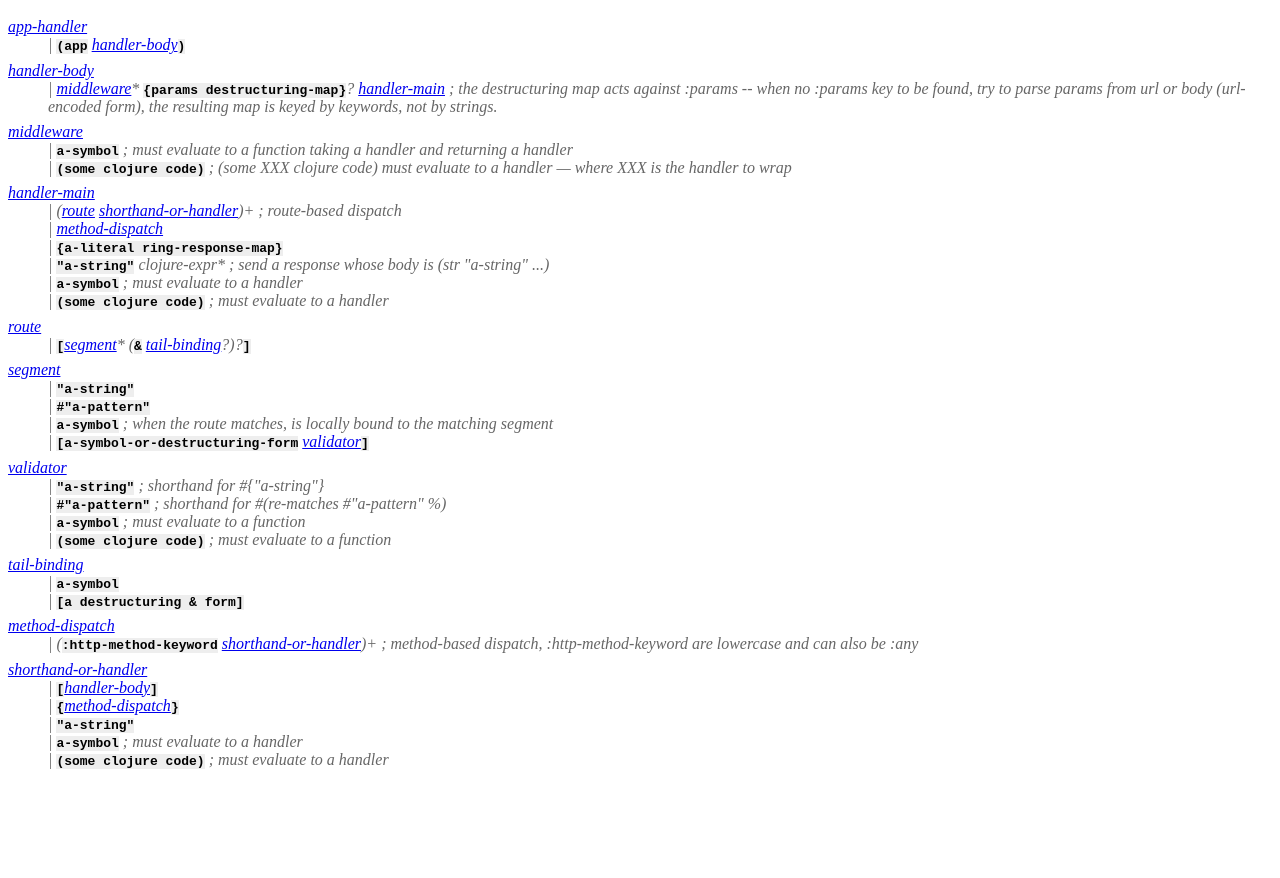
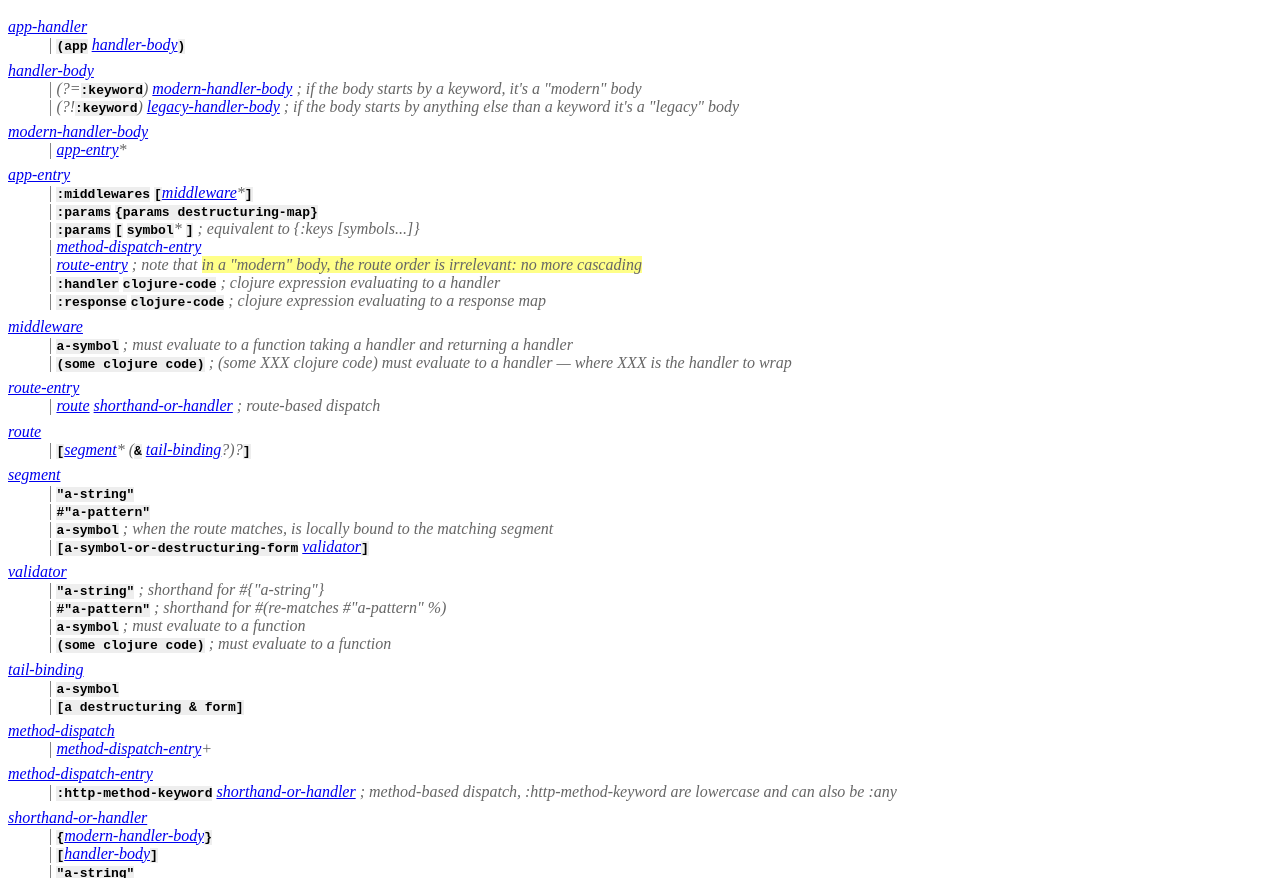
Before and after one commit to cgrand/moustache, a plain HTML site: page syntax.html in a window 1280 px wide. Shown: the part 48-926 px from the top of the page. Before the commit the page ends 833 px from the top, so only its background shows below. Drawn offline with Linux system fonts and the light colour scheme.

Commit message:
updated syntax file

```diff
--- a/syntax.html
+++ b/syntax.html
@@ -8,28 +8,41 @@
 	.css-equiv {font-size: 60%}
 	h3 {margin: 0; font-size: 100%;}
 	pre {margin: 0; margin-left: 1ex; color: #666;}
-	dt {margin-top: 1ex;}</style>
+	dt {margin-top: 1ex;}
+	em {background-color: #ff8;}</style>
 </head>
 <body>
 <h1><a href="http://github.com/cgrand/moustache/tree/master">Moustache</a> syntax</h1>
 <dl class="syntax">
 <dt id="app-handler"><a href="#app-handler">app-handler</a></dt>
-	<dd><code>(app</code> <a href="#handler-body">handler-body</a><code>)</code></dd>
+  <dd><code>(app</code> <a href="#handler-body">handler-body</a><code>)</code>
 
 <dt id="handler-body"><a href="#handler-body">handler-body</a></dt>
-	<dd><a href="#middleware">middleware</a>* <code>{params destructuring-map}</code>? <a href="#handler-main">handler-main</a> ; the destructuring map acts against :params -- when no :params key to be found, try to parse params from url or body (url-encoded form), the resulting map is keyed by keywords, not by strings.</dd>
+  <dd>(?=<code>:keyword</code>)
+      <a href="#modern-handler-body">modern-handler-body</a>
+      ; if the body starts by a keyword, it's a "modern" body</dd>
+  <dd>(?!<code>:keyword</code>)
+      <a href="#legacy-handler-body">legacy-handler-body</a>
+      ; if the body starts by anything else than a keyword it's a "legacy" body</dd>
+
+<dt id="modern-handler-body"><a href="#modern-handler-body">modern-handler-body</a></dt>
+  <dd><a href="#app-entry">app-entry</a>*</dd>
+
+<dt id="app-entry"><a href="#app-entry">app-entry</a></dt>
+  <dd><code>:middlewares</code> <code>[</code><a href="#middleware">middleware</a>*<code>]</code>
+  <dd><code>:params</code> <code>{params destructuring-map}</code>
+  <dd><code>:params</code> <code>[</code> <code>symbol</code>* <code>]</code> ; equivalent to {:keys [symbols...]}
+  <dd><a href="#method-dispatch-entry">method-dispatch-entry</a>
+  <dd><a href="#route-entry">route-entry</a> ; note that <em>in a "modern" body, the route order is irrelevant: no more cascading</em>
+  <dd><code>:handler</code> <code>clojure-code</code> ; clojure expression evaluating to a handler
+  <dd><code>:response</code> <code>clojure-code</code> ; clojure expression evaluating to a response map
 
 <dt id="middleware"><a href="#middleware">middleware</a></dt>
     <dd><code>a-symbol</code> ; must evaluate to a function taking a handler and returning a handler</dd>
 	<dd><code>(some clojure code)</code> ; (some XXX clojure code) must evaluate to a handler — where XXX is the handler to wrap</dd>
 
-<dt id="handler-main"><a href="#handler-main">handler-main</a></dt>
-	<dd>(<a href="#route">route</a> <a href="#shorthand-or-handler">shorthand-or-handler</a>)+ ; route-based dispatch</dd>
-	<dd><a href="#method-dispatch">method-dispatch</a></dd>
-	<dd><code>{a-literal ring-response-map}</code></dd>
-	<dd><code>"a-string"</code> clojure-expr* ; send a response whose body is (str "a-string" ...)</dd>
-	<dd><code>a-symbol</code> ; must evaluate to a handler</dd>
-	<dd><code>(some clojure code)</code> ; must evaluate to a handler</dd>
+<dt id="route-entry"><a href="#route-entry">route-entry</a></dt>
+	<dd><a href="#route">route</a> <a href="#shorthand-or-handler">shorthand-or-handler</a> ; route-based dispatch
 
 <dt id="route"><a href="#route">route</a></dt>
 	<dd><code>[</code><a href="#segment">segment</a>* (<code>&</code> <a href="#tail-binding">tail-binding</a>?)?<code>]</code></dd>
@@ -51,15 +64,31 @@
 	<dd><code>[a destructuring & form]</code></dd>
 
 <dt id="method-dispatch"><a href="#method-dispatch">method-dispatch</a></dt>
-	<dd>(<code>:http-method-keyword</code> <a href="#shorthand-or-handler">shorthand-or-handler</a>)+ ; method-based dispatch, :http-method-keyword are lowercase and can also be :any</dd>
+  <dd><a href="#method-dispatch-entry">method-dispatch-entry</a>+
+
+<dt id="method-dispatch-entry"><a href="#method-dispatch-entry">method-dispatch-entry</a></dt>
+  <dd><code>:http-method-keyword</code> <a href="#shorthand-or-handler">shorthand-or-handler</a> ; method-based dispatch, :http-method-keyword are lowercase and can also be :any</dd>
 
 <dt id="shorthand-or-handler"><a href="#shorthand-or-handler">shorthand-or-handler</a></dt>
+  <dd><code>{</code><a href="#modern-handler-body">modern-handler-body</a><code>}</code></dd>
 	<dd><code>[</code><a href="#handler-body">handler-body</a><code>]</code></dd>
-	<dd><code>{</code><a href="#method-dispatch">method-dispatch</a><code>}</code></dd>
 	<dd><code>"a-string"</code></dd>
 	<dd><code>a-symbol</code> ; must evaluate to a handler</dd>
 	<dd><code>(some clojure code)</code> ; must evaluate to a handler</dd>
 
+<hr>; rules below are not deprecated (not yet) but clearly not the way forward
+
+<dt id="legacy-handler-body"><a href="#legacy-handler-body">legacy-handler-body</a></dt>
+  <dd><a href="#middleware">middleware</a>* <code>{params destructuring-map}</code>? <a href="#handler-main">handler-main</a> ; the destructuring map acts against :params -- when no :params key to be found, try to parse params from url or body (url-encoded form), the resulting map is keyed by keywords, not by strings.</dd>
+
+<dt id="handler-main"><a href="#handler-main">handler-main</a></dt>
+  <dd><a href="#route-entry">route-entry</a>+</dd>
+  <dd><a href="#method-dispatch">method-dispatch</a></dd>
+  <dd><code>{a-literal ring-response-map}</code></dd>
+  <dd><code>"a-string"</code> clojure-expr* ; send a response whose body is (str "a-string" ...)</dd>
+  <dd><code>a-symbol</code> ; must evaluate to a handler</dd>
+  <dd><code>(some clojure code)</code> ; must evaluate to a handler</dd>
+
 </dl>
 </body>
 </htmL>
```
